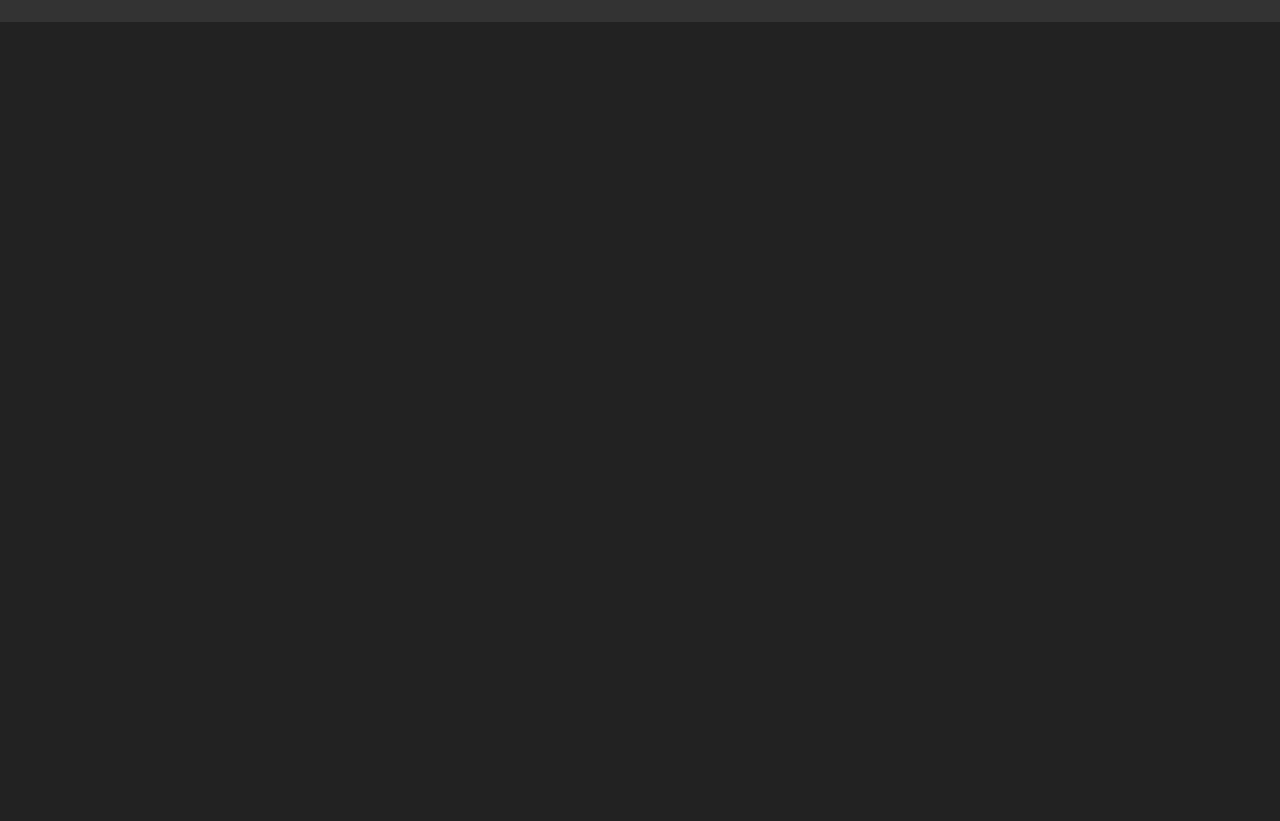
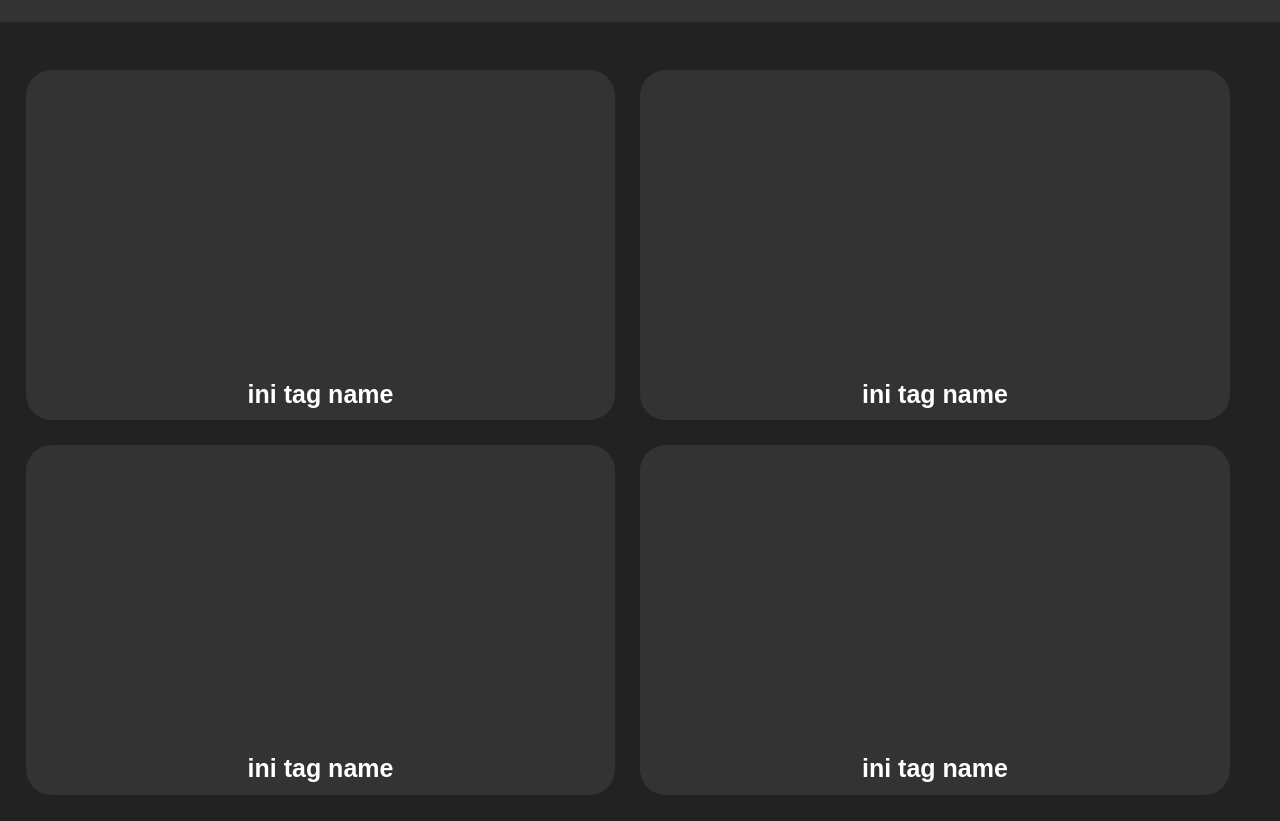
Before and after one commit to Reiii3/Plugin-Store, a plain HTML site: page index.html in a window 1280 px wide. Shown: the part 95-916 px from the top of the page. Before the commit the page ends 800 px from the top, so only its background shows below. Drawn offline with Linux system fonts and the light colour scheme.

Commit message:
Penambahan element tag-name dan card list

```diff
--- a/index.html
+++ b/index.html
@@ -21,6 +21,32 @@
         <div class="btn-option-list"><p>About</p></div>
         <div class="btn-option-list"><p>Developer</p></div>
     </div>
+    <div class="layout-container-all" id="home">
+        <div class="container-layout-card-list">
+            <div class="placeholder-icon"></div>
+            <div class="tag-name">
+                <p>ini tag name</p>
+            </div>
+        </div>
+        <div class="container-layout-card-list">
+            <div class="placeholder-icon"></div>
+            <div class="tag-name">
+                <p>ini tag name</p>
+            </div>
+        </div>
+        <div class="container-layout-card-list">
+            <div class="placeholder-icon"></div>
+            <div class="tag-name">
+                <p>ini tag name</p>
+            </div>
+        </div>
+        <div class="container-layout-card-list">
+            <div class="placeholder-icon"></div>
+            <div class="tag-name">
+                <p>ini tag name</p>
+            </div>
+        </div>
+    </div>
     <script src="./webroot/js/index.js"></script>
 </body>
 </html>
--- a/webroot/css/style.css
+++ b/webroot/css/style.css
@@ -65,6 +65,38 @@ body {
     transition: 0.3s ease-in-out;
 }
 
+.layout-container-all {
+    margin-top: 9%;
+    padding: 2vw;
+    display: flex;
+    flex-wrap: wrap;
+    gap: 2%;
+}
+
+.container-layout-card-list {
+    background-color: #333;
+    width: 48%;
+    height: 350px;
+    margin-top: 2%;
+    border-radius: 2vw;
+    display: flex;
+    flex-direction: column;
+    align-items: center;
+    align-content: center;
+}
+
+.placeholder-icon {
+    width: 100%;
+    height: 280px;
+    border-radius: 2vw 2vw 0 0;
+}
+
+.tag-name {
+    text-align: center;
+    font-size: 25px;
+    font-weight: 600;
+    margin-top: 5%;
+}
 .black-area {
     position: fixed;
     top: 0;
--- a/webroot/js/index.js
+++ b/webroot/js/index.js
@@ -20,6 +20,7 @@ class Main {
         this.blacktouchArea = document.getElementById('black-touch');
         this.idBtnShowMenuNavigasi = document.getElementById('btn-show-menu');
         this.idLayoutNavigasi = document.getElementById('list-navigasi');
+        this.idLayoutHome = document.getElementById('home');
         this.initListener();
     }
 }
```
